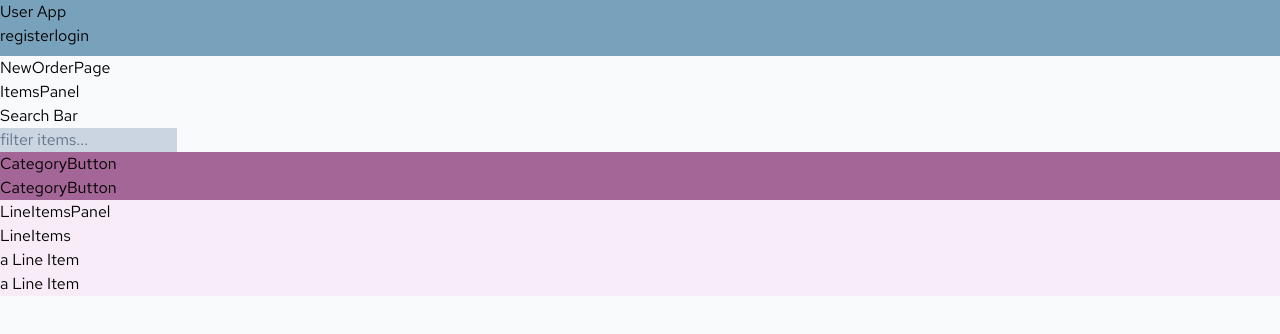
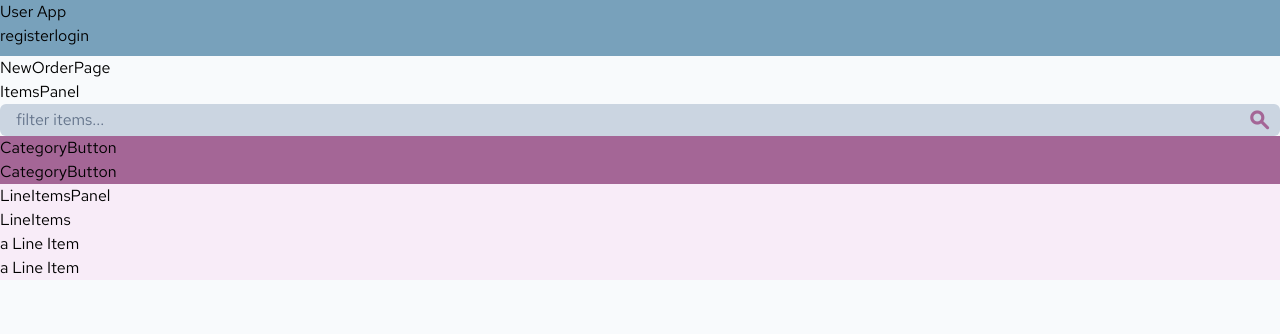
Before and after one commit to saulthebear/pos-client, a React (Create React App) app: page /orders/new in a window 1280 px wide. Shown: the top 334 px of the page. Built offline with nearby package versions, Linux system fonts and the light colour scheme; a web font is replaced by a local one.

Commit message:
Style search bar

```diff
--- a/src/components/pages/NewOrderPage/Search.jsx
+++ b/src/components/pages/NewOrderPage/Search.jsx
@@ -2,12 +2,14 @@ import React from "react"
 
 export default function Search() {
   return (
-    <div>
-      <h3>Search Bar</h3>
+    <div className=" relative">
+      <span className="material-symbols-rounded text-plum-600 font-bold absolute right-2 top-1/2 -translate-y-1/2 pointer-events-none">
+        search
+      </span>
       <input
         type="text"
         placeholder="filter items..."
-        className="bg-slate-300 placeholder:text-slate-500"
+        className="bg-slate-300 placeholder:text-slate-500 rounded-md w-full px-4 py-1"
       />
     </div>
   )
```
